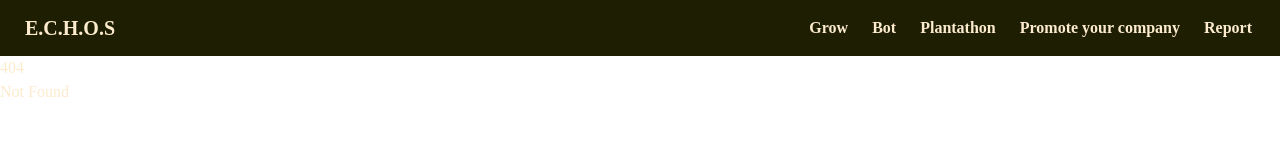
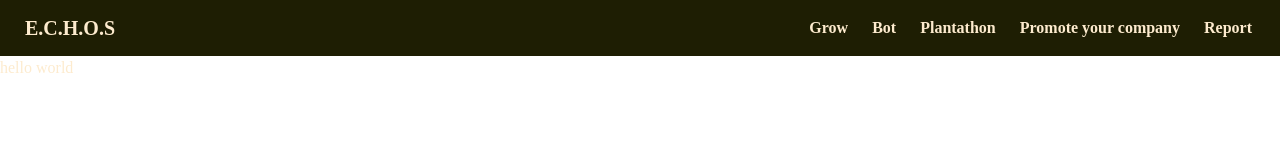
Before and after one commit to po-creates/ECHOS, a SvelteKit app: page /new_r in a window 1280 px wide. Before the commit this address had no page. Shown: the top 160 px of the page. Built offline with nearby package versions, Linux system fonts and the light colour scheme; a web font is replaced by a local one.

Commit message:
background

```diff
--- /dev/null
+++ b/src/routes/new_r/+page.svelte
@@ -0,0 +1,3 @@
+<p>
+hello world
+</p>
```
Also changed, not shown: static/imi.webp (added), 1 other file (tests, documents, lock files or other folders).
